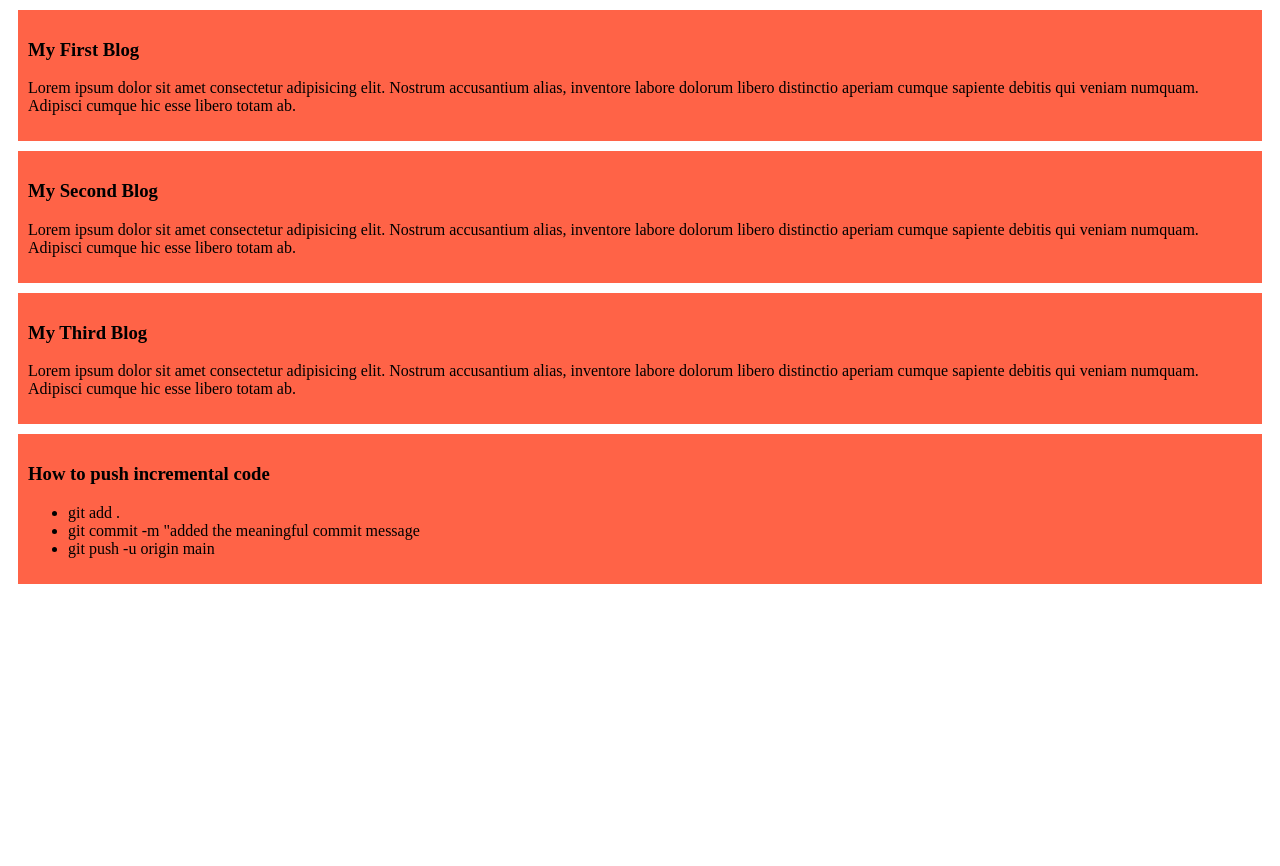
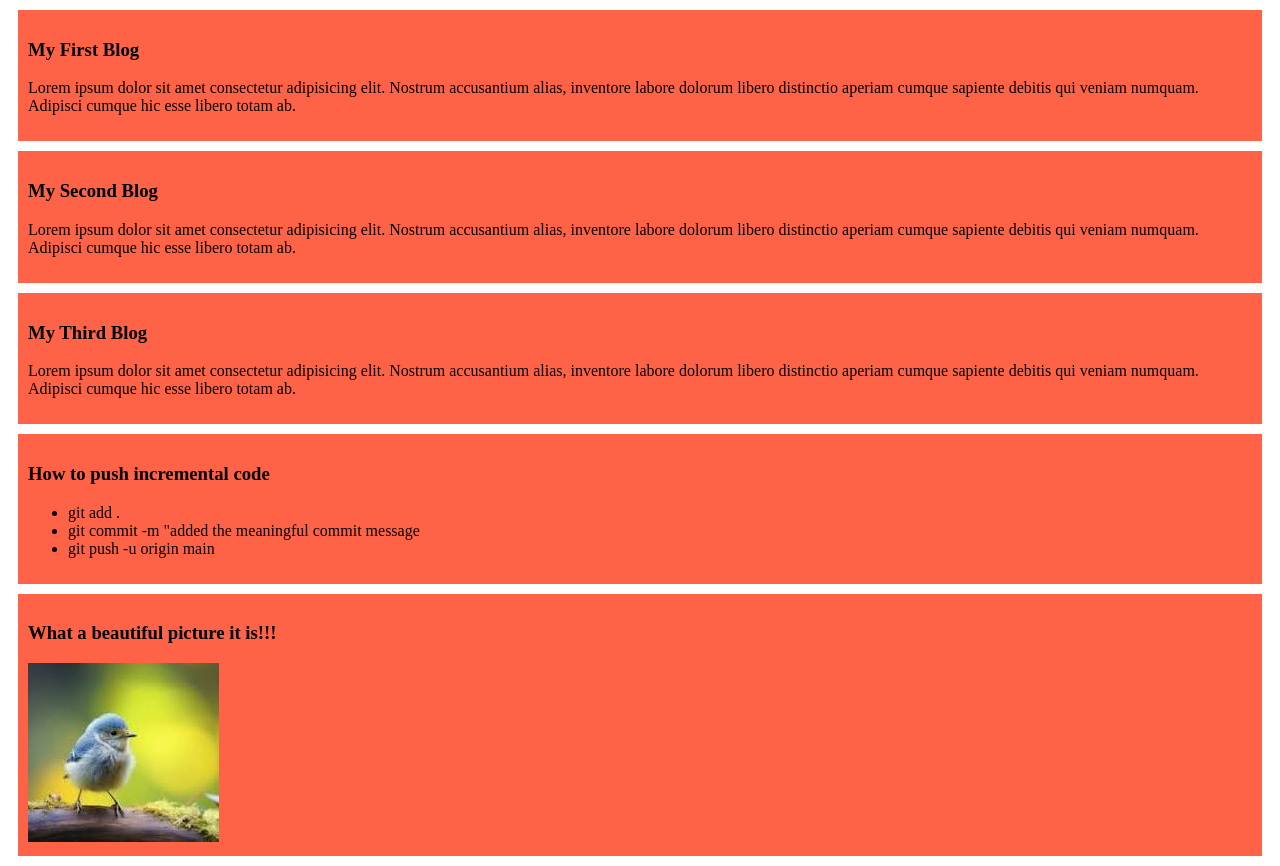
Before and after one commit to Jonayet-06/my-simple-website, a plain HTML site: page index.html in a window 1280 px wide. Before the commit the page ends 800 px from the top, so only its background shows below. Drawn offline with Linux system fonts and the light colour scheme.

Commit message:
Added a beautiful bird picture!!!

```diff
--- a/index.html
+++ b/index.html
@@ -27,5 +27,9 @@
             <li>git push -u origin main</li>
         </ul>
     </div>
+    <div>
+        <h3>What a beautiful picture it is!!!</h3>
+        <img src="images/bird_image.jpg" alt="Jonayet">
+    </div>
 </body>
 </html>
```
Also changed, not shown: images/Jonayet_Hossain_Jsan.jpg (added), images/bird_image.jpg (added), 1 other file.
